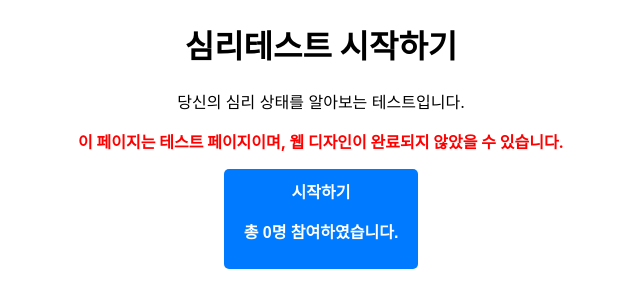
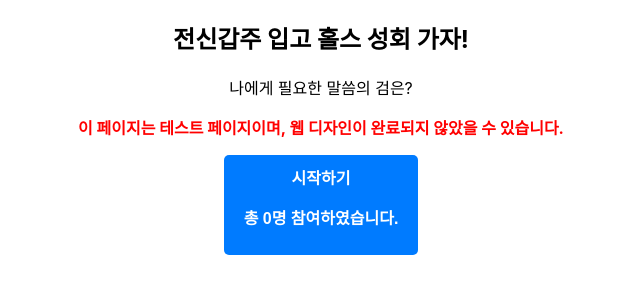
Before and after one commit to knmlww/holymbti, a React (Create React App) app: page / in a window 1280 px wide. Shown: the top 308 px of the page, without its empty margins (319-959 px from the left). Built offline with nearby package versions, Linux system fonts and the light colour scheme; no server answers.

Commit message:
제목, 부제 주제에 맞게 변경

```diff
--- a/src/component/Main.jsx
+++ b/src/component/Main.jsx
@@ -22,8 +22,8 @@ const Main = (props) => {
   return (
     <div className="App">
          <div className="start-page">
-          <h1>심리테스트 시작하기</h1>
-          <p>당신의 심리 상태를 알아보는 테스트입니다.</p>
+          <h2>전신갑주 입고 홀스 성회 가자!</h2>
+          <p>나에게 필요한 말씀의 검은?</p>
           <p style={{ color: 'red', fontWeight: 'bold' }}>이 페이지는 테스트 페이지이며, 웹 디자인이 완료되지 않았을 수 있습니다.</p>
           <button className="button" onClick={moveStart}>시작하기<br/><p>총 {resultMember}명 참여하였습니다.</p></button>
 
```
